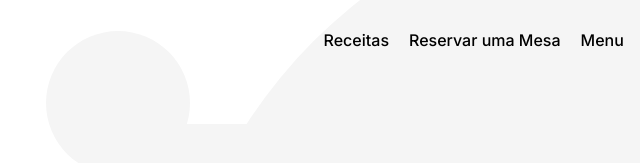
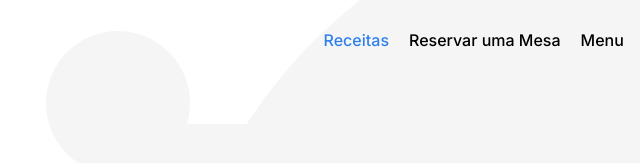
Before and after one commit to keiitikanemoto/web_project_coffeeshop, a plain HTML site: page index.html in a window 1280 px wide. In both pictures the pointer is over the link "Receitas". Shown: the top 163 px of the page, 487-1127 px from the left. Drawn offline with Linux system fonts and the light colour scheme.

Commit message:
Adiciona hover nos links do header

```diff
--- a/blocks/nav.css
+++ b/blocks/nav.css
@@ -29,3 +29,7 @@
   text-decoration: none;
   color: black;
 }
+
+.nav__link:hover {
+  color: #2F80ED;
+}
```
